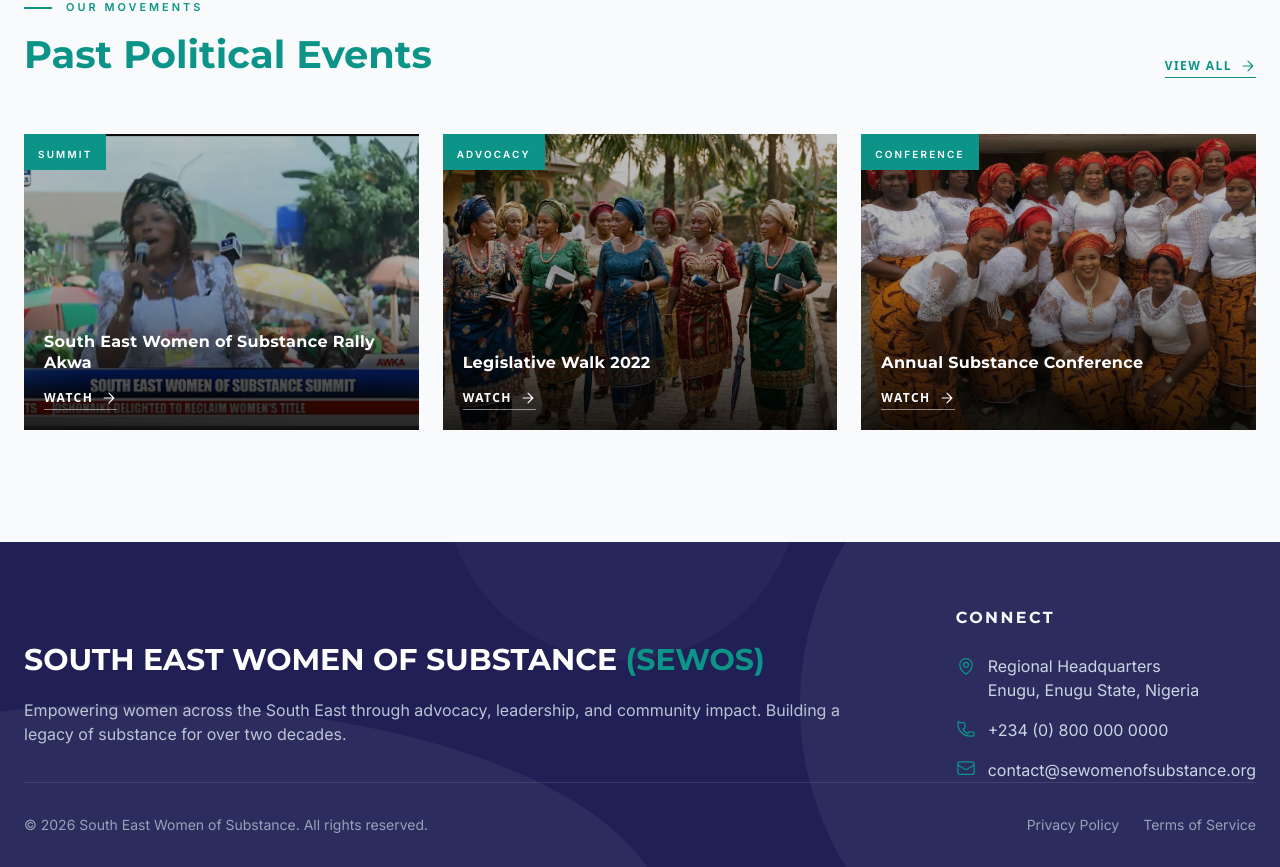
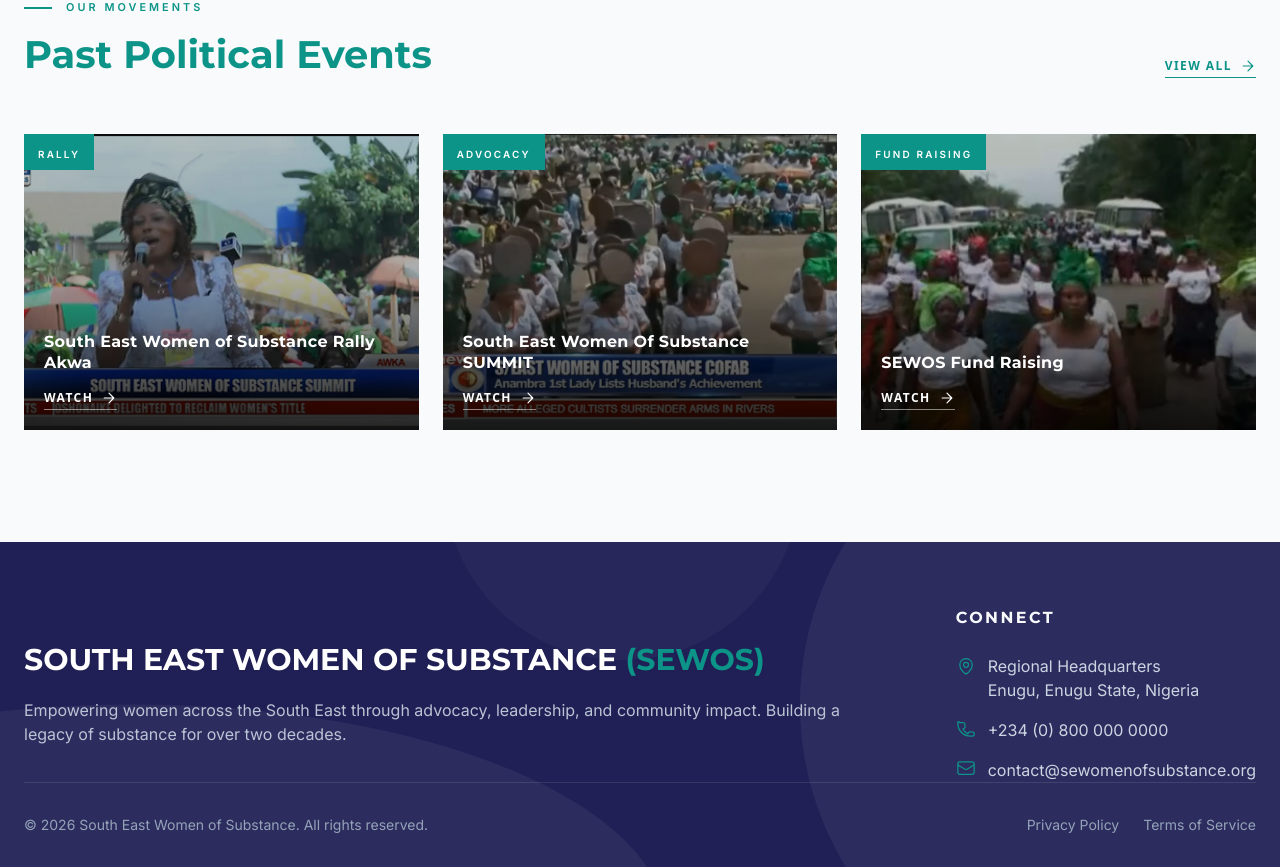
Before and after one commit to kelvinjones1234/sewos, a Next.js app: page / in a window 1280 px wide. Shown: the part 4080-4947 px from the top of the page. Built offline with nearby package versions, Linux system fonts and the light colour scheme; no server answers.

Commit message:
fixed video

```diff
--- a/src/app/(general)/components/Main.tsx
+++ b/src/app/(general)/components/Main.tsx
@@ -43,20 +43,20 @@ const movementData = [
   {
     title: "South East Women of Substance Rally Akwa",
     image: "/img9.png",
-    category: "Summit",
+    category: "Rally",
     link: "https://www.youtube.com/watch?v=QcusWI8kQiw&t=47s&pp=ygUdc291dGggZWFzdCB3b21lbiBvZiBzdWJzdGFuY2U%3D",
   },
   {
-    title: "Legislative Walk 2022",
-    image: "/img2.jpeg",
+    title: "South East Women Of Substance SUMMIT",
+    image: "/img10.png",
     category: "Advocacy",
-    link: "https://youtube.com",
+    link: "https://www.youtube.com/watch?v=9BrBDrtsS-Y",
   },
   {
-    title: "Annual Substance Conference",
-    image: "/img3.jpeg",
-    category: "Conference",
-    link: "https://youtube.com",
+    title: "SEWOS Fund Raising",
+    image: "/img11.png",
+    category: "Fund Raising",
+    link: "https://youtu.be/IQfTgLZuJqw",
   },
 ];
 
```
Also changed, not shown: public/img10.png (added), public/img11.png (added).
